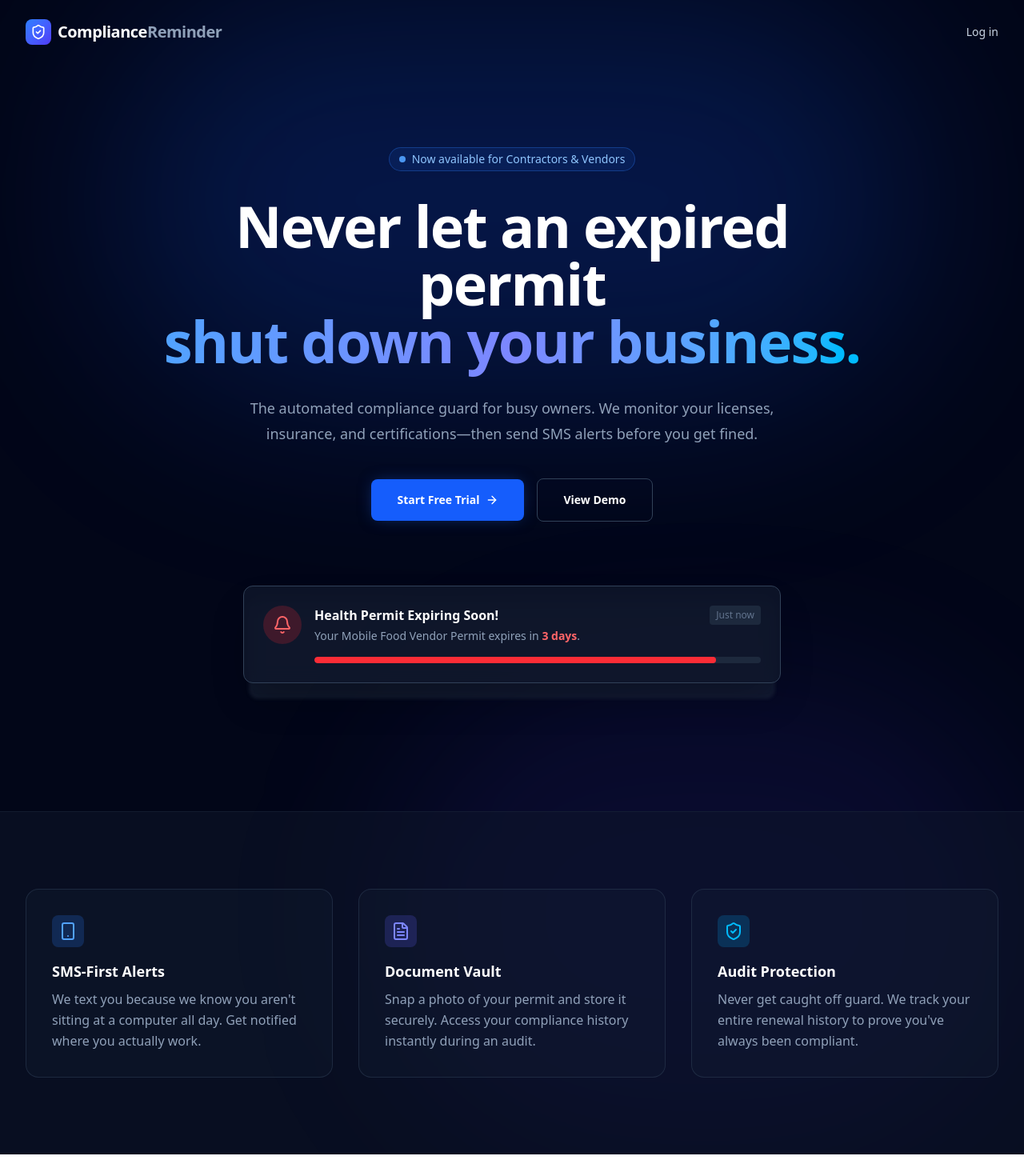
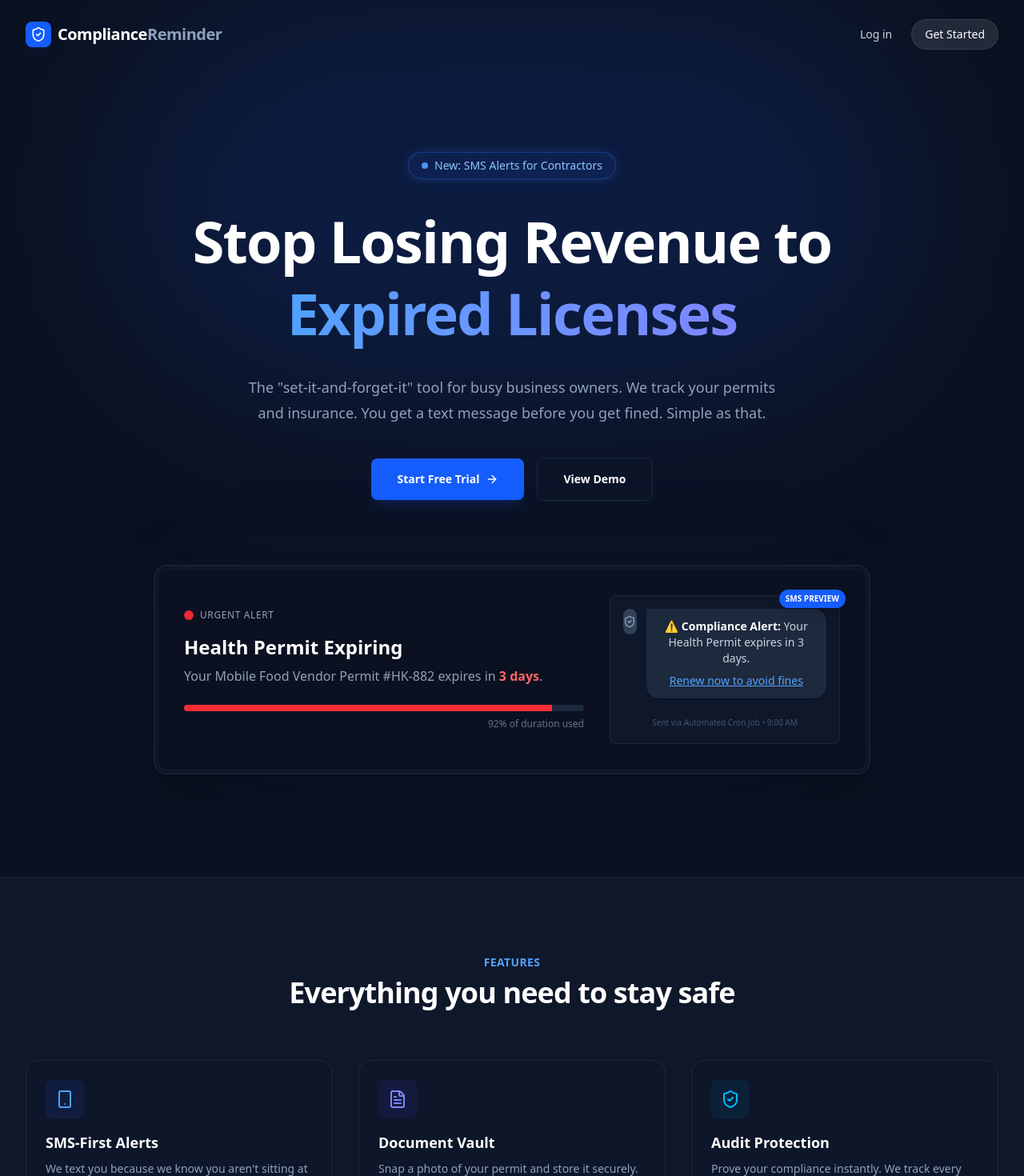
Before and after one commit to testqgw/SCP, a Next.js app: page / in a window 1280 px wide. Shown: the top 1470 px of the page at 80% size. Before the commit the page ends 1443 px from the top, so only its background shows below. Built offline with nearby package versions, Linux system fonts and the light colour scheme.

Commit message:
Final polish landing page: Human copy, SMS preview, professional footer, rich navy background

```diff
--- a/app/page.tsx
+++ b/app/page.tsx
@@ -1,89 +1,120 @@
 import Link from "next/link";
-import { ArrowRight, Bell, ShieldCheck, Smartphone, FileText } from "lucide-react";
+import { ArrowRight, Bell, ShieldCheck, Smartphone, FileText, Check } from "lucide-react";
 
 export default function LandingPage() {
   return (
-    <div className="min-h-screen bg-slate-950 text-white selection:bg-blue-500/30 font-sans overflow-hidden relative">
+    <div className="min-h-screen bg-[#0B1120] text-white font-sans overflow-hidden relative selection:bg-blue-500/30">
 
-      {/* BACKGROUND GLOW EFFECTS */}
-      <div className="absolute top-0 left-1/2 -translate-x-1/2 w-[1000px] h-[500px] bg-blue-600/20 blur-[120px] rounded-full pointer-events-none" />
-      <div className="absolute bottom-0 right-0 w-[800px] h-[600px] bg-indigo-600/10 blur-[100px] rounded-full pointer-events-none" />
+      {/* BACKGROUND EFFECTS */}
+      <div className="fixed top-0 left-1/2 -translate-x-1/2 w-[1000px] h-[500px] bg-blue-600/15 blur-[120px] rounded-full pointer-events-none" />
 
-      {/* NAV (Simple) */}
-      <nav className="relative z-10 mx-auto max-w-7xl px-6 lg:px-8 pt-6 flex justify-between items-center">
-        <div className="text-xl font-bold tracking-tight flex items-center gap-2">
-          <div className="w-8 h-8 bg-gradient-to-br from-blue-500 to-indigo-600 rounded-lg flex items-center justify-center">
+      {/* NAVBAR */}
+      <nav className="relative z-20 mx-auto max-w-7xl px-6 lg:px-8 pt-6 flex justify-between items-center">
+        <div className="text-xl font-bold tracking-tight flex items-center gap-2 cursor-default">
+          <div className="w-8 h-8 bg-blue-600 rounded-lg flex items-center justify-center shadow-lg shadow-blue-900/20">
             <ShieldCheck className="w-5 h-5 text-white" />
           </div>
           <span>Compliance<span className="text-slate-400">Reminder</span></span>
         </div>
-        <Link href="/sign-in" className="text-sm font-medium text-slate-300 hover:text-white transition-colors">
+
+        <div className="flex items-center gap-6">
+          <Link href="/sign-in" className="text-sm font-medium text-slate-300 hover:text-white transition-colors hidden sm:block">
             Log in
           </Link>
+          <Link
+            href="/sign-up"
+            className="rounded-full bg-white/10 border border-white/10 px-4 py-2 text-sm font-medium text-white hover:bg-white/20 transition-all"
+          >
+            Get Started
+          </Link>
+        </div>
       </nav>
 
       {/* HERO SECTION */}
-      <main className="relative z-10 pt-20 pb-32 lg:pt-32 lg:pb-40">
+      <main className="relative z-10 pt-20 pb-20 lg:pt-32 lg:pb-32">
         <div className="mx-auto max-w-7xl px-6 lg:px-8 text-center">
 
-          {/* Badge */}
-          <div className="inline-flex items-center rounded-full border border-blue-500/30 bg-blue-500/10 px-3 py-1 text-sm font-medium text-blue-300 mb-8 backdrop-blur-sm">
+          {/* Trust Pill */}
+          <div className="inline-flex items-center rounded-full border border-blue-500/30 bg-blue-900/20 px-4 py-1.5 text-sm font-medium text-blue-300 mb-8 shadow-[0_0_15px_-5px_rgba(59,130,246,0.5)]">
             <span className="flex h-2 w-2 rounded-full bg-blue-400 mr-2 animate-pulse"></span>
-            Now available for Contractors & Vendors
+            New: SMS Alerts for Contractors
           </div>
 
           {/* Headline */}
-          <h1 className="mx-auto max-w-4xl text-5xl font-bold tracking-tight text-white sm:text-7xl mb-8">
-            Never let an expired permit <br className="hidden sm:block" />
-            <span className="text-transparent bg-clip-text bg-gradient-to-r from-blue-400 via-indigo-400 to-sky-400">
-              shut down your business.
+          <h1 className="mx-auto max-w-5xl text-5xl font-bold tracking-tight text-white sm:text-7xl mb-8 leading-tight">
+            Stop Losing Revenue to <br />
+            <span className="text-transparent bg-clip-text bg-gradient-to-r from-blue-400 to-indigo-400">
+              Expired Licenses
             </span>
           </h1>
 
-          {/* New Bio (Punchier) */}
+          {/* Human Bio (No AI nonsense) */}
           <p className="mx-auto max-w-2xl text-lg leading-8 text-slate-400 mb-10">
-            The automated compliance guard for busy owners. We monitor your licenses, insurance, and certifications—then send SMS alerts before you get fined.
+            The "set-it-and-forget-it" tool for busy business owners.
+            We track your permits and insurance. You get a text message before you get fined.
+            Simple as that.
           </p>
 
-          {/* CTAs */}
-          <div className="flex flex-col sm:flex-row items-center justify-center gap-4">
+          {/* Primary CTAs */}
+          <div className="flex flex-col sm:flex-row items-center justify-center gap-4 mb-20">
             <Link
               href="/sign-up"
-              className="w-full sm:w-auto rounded-lg bg-blue-600 px-8 py-4 text-sm font-semibold text-white shadow-[0_0_20px_-5px_rgba(37,99,235,0.5)] hover:bg-blue-500 hover:shadow-[0_0_30px_-5px_rgba(37,99,235,0.6)] transition-all duration-300 flex items-center justify-center gap-2"
+              className="w-full sm:w-auto rounded-lg bg-blue-600 px-8 py-4 text-sm font-semibold text-white shadow-lg shadow-blue-900/30 hover:bg-blue-500 hover:shadow-blue-900/50 hover:-translate-y-0.5 transition-all duration-200 flex items-center justify-center gap-2 group"
             >
-              Start Free Trial <ArrowRight className="w-4 h-4" />
+              Start Free Trial <ArrowRight className="w-4 h-4 group-hover:translate-x-1 transition-transform" />
             </Link>
             <Link
               href="/sign-in"
-              className="w-full sm:w-auto rounded-lg px-8 py-4 text-sm font-semibold text-white border border-slate-700 hover:bg-slate-800/50 hover:border-slate-600 transition-all"
+              className="w-full sm:w-auto rounded-lg px-8 py-4 text-sm font-semibold text-white border border-slate-800 bg-slate-900/50 hover:bg-slate-800 hover:border-slate-700 transition-all"
             >
               View Demo
             </Link>
           </div>
 
-          {/* VISUAL HOOK: Abstract Notification Cards */}
-          <div className="mt-20 relative max-w-3xl mx-auto">
-            {/* Card 1 (Back) */}
-            <div className="absolute top-0 left-1/2 -translate-x-1/2 w-[90%] h-32 bg-slate-800/50 rounded-xl border border-slate-700/50 blur-[2px] scale-95 translate-y-4"></div>
+          {/* VISUAL DEMO: The "App Preview" */}
+          <div className="relative max-w-4xl mx-auto">
+             {/* Glow behind the card */}
+             <div className="absolute inset-0 bg-blue-500/5 blur-3xl rounded-full" />
 
-            {/* Card 2 (Front) */}
-            <div className="relative bg-slate-900/80 backdrop-blur-md border border-slate-700 rounded-xl p-6 shadow-2xl text-left flex items-start gap-4 max-w-2xl mx-auto">
-              <div className="w-12 h-12 rounded-full bg-red-500/20 flex items-center justify-center flex-shrink-0">
-                <Bell className="w-6 h-6 text-red-400" />
+             {/* The Main Card */}
+             <div className="relative bg-[#0F172A] border border-slate-800 rounded-2xl p-1 shadow-2xl">
+                <div className="bg-[#0B1120] rounded-xl border border-slate-800/50 p-8 flex flex-col items-center sm:flex-row gap-8">
+
+                   {/* Left side: Status */}
+                   <div className="flex-1 text-left">
+                      <div className="flex items-center gap-2 mb-4">
+                         <div className="h-3 w-3 rounded-full bg-red-500 animate-pulse" />
+                         <span className="text-xs font-medium text-slate-400 uppercase tracking-wider">Urgent Alert</span>
                       </div>
-              <div className="flex-1">
-                <div className="flex justify-between items-start">
-                  <div>
-                    <h3 className="text-white font-semibold">Health Permit Expiring Soon!</h3>
-                    <p className="text-slate-400 text-sm mt-1">Your Mobile Food Vendor Permit expires in <span className="text-red-400 font-bold">3 days</span>.</p>
+                      <h3 className="text-2xl font-semibold text-white mb-2">Health Permit Expiring</h3>
+                      <p className="text-slate-400 mb-6">Your Mobile Food Vendor Permit #HK-882 expires in <span className="text-red-400 font-bold">3 days</span>.</p>
+
+                      {/* Progress Bar */}
+                      <div className="w-full bg-slate-800 h-2 rounded-full overflow-hidden">
+                         <div className="bg-red-500 h-full w-[92%]" />
                       </div>
-                  <span className="text-xs text-slate-500 bg-slate-800 px-2 py-1 rounded">Just now</span>
+                      <p className="text-xs text-right text-slate-500 mt-2">92% of duration used</p>
                    </div>
-                <div className="mt-4 flex gap-2">
-                  <div className="h-2 w-full bg-slate-800 rounded-full overflow-hidden">
-                    <div className="h-full w-[90%] bg-red-500 rounded-full"></div>
+
+                   {/* Right side: The SMS Preview */}
+                   <div className="w-full sm:w-72 bg-slate-900 rounded-lg border border-slate-800 p-4 relative">
+                      <div className="absolute -top-2 -right-2 bg-blue-600 text-white text-[10px] font-bold px-2 py-1 rounded-full shadow-lg">
+                         SMS PREVIEW
+                      </div>
+                      <div className="flex gap-3 mb-4">
+                         <div className="w-8 h-8 rounded-full bg-slate-700 flex items-center justify-center">
+                            <ShieldCheck className="w-4 h-4 text-slate-400" />
+                         </div>
+                         <div className="bg-slate-800 rounded-2xl rounded-tl-none p-3 text-sm text-slate-300 shadow-sm">
+                            <p>⚠️ <span className="font-bold text-white">Compliance Alert:</span> Your Health Permit expires in 3 days.</p>
+                            <p className="mt-2 text-blue-400 underline cursor-pointer">Renew now to avoid fines</p>
                          </div>
                       </div>
+                      <div className="text-center">
+                         <span className="text-[10px] text-slate-600">Sent via Automated Cron Job • 9:00 AM</span>
+                      </div>
+                   </div>
+
                 </div>
              </div>
           </div>
@@ -91,47 +122,67 @@ export default function LandingPage() {
         </div>
       </main>
 
-      {/* FEATURES GRID (Simplified) */}
-      <section className="relative z-10 py-24 bg-slate-900/50 border-t border-slate-800/50">
+      {/* FEATURES SECTION */}
+      <section className="relative z-10 py-24 bg-[#0F172A] border-t border-slate-800">
         <div className="mx-auto max-w-7xl px-6 lg:px-8">
-          <div className="grid grid-cols-1 gap-8 sm:grid-cols-2 lg:grid-cols-3">
+          <div className="text-center mb-16">
+            <h2 className="text-blue-400 font-semibold tracking-wide uppercase text-sm">Features</h2>
+            <p className="mt-2 text-3xl font-bold tracking-tight text-white sm:text-4xl">
+               Everything you need to stay safe
+            </p>
+          </div>
 
+          <div className="grid grid-cols-1 gap-8 sm:grid-cols-3">
             {/* Feature 1 */}
-            <div className="p-8 rounded-2xl bg-slate-800/20 border border-slate-700/50 hover:bg-slate-800/40 transition-colors">
-              <div className="w-10 h-10 rounded-lg bg-blue-500/20 flex items-center justify-center mb-4">
+            <div className="p-6 rounded-2xl bg-slate-900/50 border border-slate-800 hover:border-blue-500/30 transition-colors group">
+              <div className="w-12 h-12 rounded-lg bg-blue-900/20 flex items-center justify-center mb-4 group-hover:bg-blue-900/30 transition-colors">
                 <Smartphone className="w-6 h-6 text-blue-400" />
               </div>
               <h3 className="text-lg font-semibold text-white mb-2">SMS-First Alerts</h3>
-              <p className="text-slate-400 leading-relaxed">
-                We text you because we know you aren't sitting at a computer all day. Get notified where you actually work.
+              <p className="text-slate-400 text-sm leading-relaxed">
+                We text you because we know you aren't sitting at a computer. Get notified on the job site.
               </p>
             </div>
 
             {/* Feature 2 */}
-            <div className="p-8 rounded-2xl bg-slate-800/20 border border-slate-700/50 hover:bg-slate-800/40 transition-colors">
-              <div className="w-10 h-10 rounded-lg bg-indigo-500/20 flex items-center justify-center mb-4">
+            <div className="p-6 rounded-2xl bg-slate-900/50 border border-slate-800 hover:border-indigo-500/30 transition-colors group">
+              <div className="w-12 h-12 rounded-lg bg-indigo-900/20 flex items-center justify-center mb-4 group-hover:bg-indigo-900/30 transition-colors">
                 <FileText className="w-6 h-6 text-indigo-400" />
               </div>
               <h3 className="text-lg font-semibold text-white mb-2">Document Vault</h3>
-              <p className="text-slate-400 leading-relaxed">
-                Snap a photo of your permit and store it securely. Access your compliance history instantly during an audit.
+              <p className="text-slate-400 text-sm leading-relaxed">
+                Snap a photo of your permit and store it securely. Access your history instantly during an audit.
               </p>
             </div>
 
             {/* Feature 3 */}
-            <div className="p-8 rounded-2xl bg-slate-800/20 border border-slate-700/50 hover:bg-slate-800/40 transition-colors">
-              <div className="w-10 h-10 rounded-lg bg-sky-500/20 flex items-center justify-center mb-4">
+            <div className="p-6 rounded-2xl bg-slate-900/50 border border-slate-800 hover:border-sky-500/30 transition-colors group">
+              <div className="w-12 h-12 rounded-lg bg-sky-900/20 flex items-center justify-center mb-4 group-hover:bg-sky-900/30 transition-colors">
                 <ShieldCheck className="w-6 h-6 text-sky-400" />
               </div>
               <h3 className="text-lg font-semibold text-white mb-2">Audit Protection</h3>
-              <p className="text-slate-400 leading-relaxed">
-                Never get caught off guard. We track your entire renewal history to prove you've always been compliant.
+              <p className="text-slate-400 text-sm leading-relaxed">
+                Prove your compliance instantly. We track every renewal so you have a paper trail.
               </p>
             </div>
-
           </div>
         </div>
       </section>
+
+      {/* FOOTER (New) */}
+      <footer className="bg-[#0B1120] border-t border-slate-800 py-12">
+        <div className="mx-auto max-w-7xl px-6 lg:px-8 flex flex-col md:flex-row justify-between items-center gap-6">
+           <div className="flex items-center gap-2">
+             <div className="w-6 h-6 bg-slate-800 rounded flex items-center justify-center">
+                <ShieldCheck className="w-3 h-3 text-slate-400" />
+             </div>
+             <span className="text-slate-400 font-semibold text-sm">Compliance Reminder SaaS</span>
+           </div>
+           <div className="text-slate-600 text-sm">
+             © {new Date().getFullYear()} All rights reserved.
+           </div>
+        </div>
+      </footer>
     </div>
   );
 }
```
Lines whose indentation alone changed are shown as unchanged.
